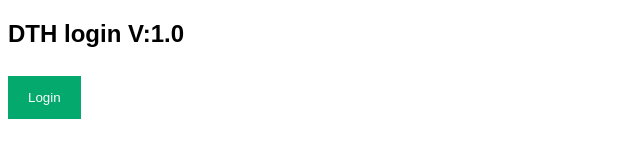
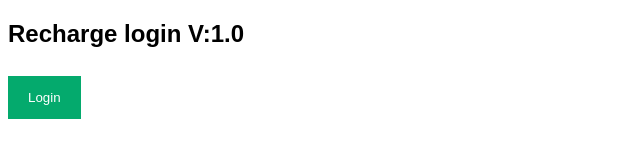
Before and after one commit to Jameema25/dockertest, a plain HTML site: page index.html in a window 1280 px wide. Shown: the whole page, without its empty margins (0-640 px from the left). Drawn offline with Linux system fonts and the light colour scheme.

Commit message:
Update index.html

```diff
--- a/index.html
+++ b/index.html
@@ -127,7 +127,7 @@ span.psw {
 </head>
 <body>
 
-<h2>DTH login V:1.0</h2>
+<h2>Recharge login V:1.0</h2>
 
 <button onclick="document.getElementById('id01').style.display='block'" style="width:auto;">Login</button>
 
```
